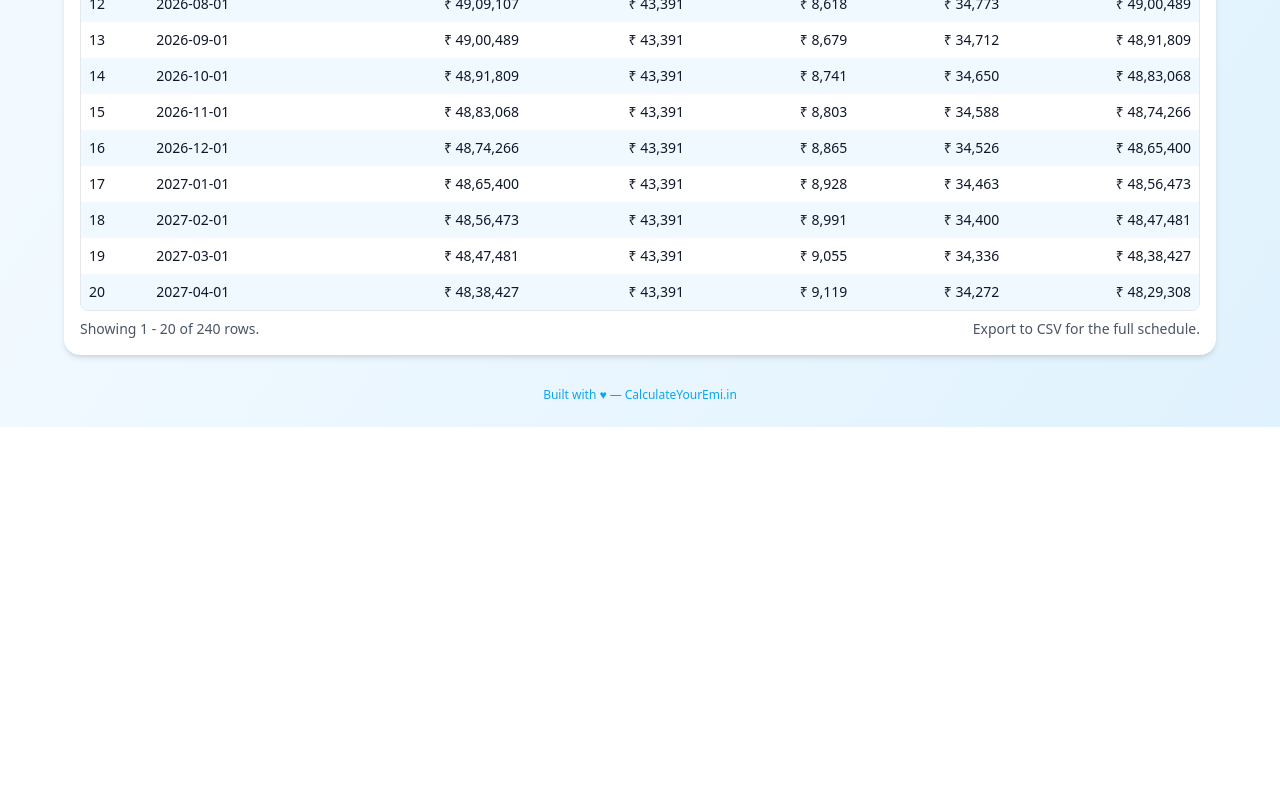
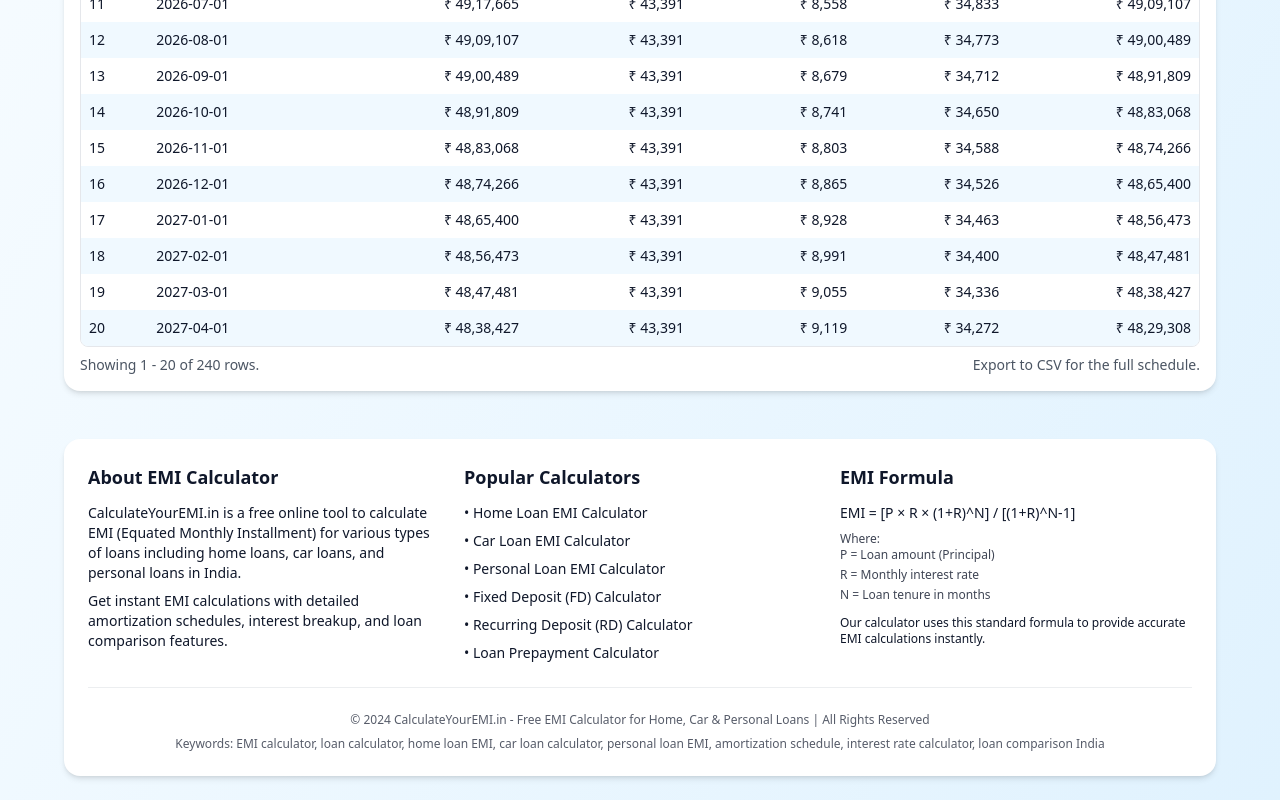
Before and after one commit to arwin10/emi-calculator, a React (Vite) app: page / in a window 1280 px wide. Shown: the part 1527-2327 px from the top of the page. Before the commit the page ends 1954 px from the top, so only its background shows below. Built offline with nearby package versions, Linux system fonts and the light colour scheme; the HTML template or start-up script is replaced by a standard one.

Commit message:
SEO optimization fixes

```diff
--- a/index.html
+++ b/index.html
@@ -1,13 +1,17 @@
 <!doctype html>
-<html>
+<html lang="en">
   <head>
     <meta charset="utf-8" />
     <meta name="viewport" content="width=device-width, initial-scale=1.0" />
-    <title>CalculateYourEMI — EMI calculator & amortization schedule</title>
+    <title>EMI Calculator Online - Home Loan, Car Loan, Personal Loan EMI Calculator 2024 | CalculateYourEMI</title>
 
-    <meta name="description" content="Calculate EMIs, view amortization schedules, and compare loan plans on CalculateYourEMI.in. Fast, mobile-friendly EMI calculator." />
+    <meta name="description" content="Free EMI Calculator for Home Loan, Car Loan & Personal Loan. Calculate monthly EMI, view amortization schedule, compare interest rates. Best online loan calculator in India 2024." />
+    <meta name="keywords" content="EMI calculator, home loan EMI calculator, car loan calculator, personal loan EMI, loan calculator India, amortization schedule, interest calculator, loan comparison, EMI calculation formula, online EMI calculator 2024" />
     <link rel="canonical" href="https://calculateyouremi.in/" />
-    <meta name="robots" content="index,follow" />
+    <meta name="robots" content="index,follow,max-snippet:-1,max-image-preview:large,max-video-preview:-1" />
+    <meta name="author" content="CalculateYourEMI" />
+    <meta name="language" content="English" />
+    <meta name="revisit-after" content="7 days" />
   <!-- Favicon & App Icons -->
   <link rel="icon" type="image/svg+xml" href="/favicon.svg" />
   <!-- 32x32 / 16x16 fallback (generate if not present) -->
@@ -17,11 +21,32 @@
   <meta name="theme-color" content="#0f172a" />
   <link rel="apple-touch-icon" sizes="180x180" href="/apple-touch-icon.png" />
 
-    <!-- Open Graph / Social -->
-    <meta property="og:title" content="CalculateYourEMI — EMI calculator & amortization schedule" />
-    <meta property="og:description" content="Calculate EMIs, view amortization schedules, and compare loan plans." />
+    <!-- Open Graph / Facebook -->
+    <meta property="og:title" content="EMI Calculator Online - Home Loan, Car Loan, Personal Loan Calculator 2024" />
+    <meta property="og:description" content="Free EMI Calculator for Home Loan, Car Loan & Personal Loan. Calculate monthly EMI, view amortization schedule, compare interest rates instantly." />
     <meta property="og:url" content="https://calculateyouremi.in/" />
     <meta property="og:type" content="website" />
+    <meta property="og:site_name" content="CalculateYourEMI" />
+    <meta property="og:locale" content="en_IN" />
+    <meta property="og:image" content="https://calculateyouremi.in/apple-touch-icon.png" />
+    <meta property="og:image:width" content="1200" />
+    <meta property="og:image:height" content="630" />
+
+    <!-- Twitter Card -->
+    <meta name="twitter:card" content="summary_large_image" />
+    <meta name="twitter:title" content="EMI Calculator Online - Home Loan, Car Loan, Personal Loan Calculator" />
+    <meta name="twitter:description" content="Free EMI Calculator for all types of loans. Calculate EMI, view amortization schedule & compare loan plans." />
+    <meta name="twitter:image" content="https://calculateyouremi.in/apple-touch-icon.png" />
+    <meta name="twitter:site" content="@calculateyouremi" />
+
+    <!-- Geographic Tags -->
+    <meta name="geo.region" content="IN" />
+    <meta name="geo.placename" content="India" />
+
+    <!-- Performance & Security -->
+    <meta http-equiv="X-UA-Compatible" content="IE=edge" />
+    <link rel="preconnect" href="https://fonts.googleapis.com" />
+    <link rel="dns-prefetch" href="https://fonts.googleapis.com" />
 
     <!-- Structured data: WebSite -->
     <script type="application/ld+json">
@@ -30,16 +55,131 @@
       "@type": "WebSite",
       "url": "https://calculateyouremi.in/",
       "name": "CalculateYourEMI",
-      "description": "Calculate EMIs, view amortization schedules, and compare loan plans.",
+      "alternateName": "EMI Calculator Online",
+      "description": "Free online EMI calculator for home loans, car loans, and personal loans in India. Calculate monthly EMI, view amortization schedule, and compare loan options.",
       "potentialAction": {
         "@type": "SearchAction",
         "target": "https://calculateyouremi.in/?q={search_term_string}",
         "query-input": "required name=search_term_string"
+      },
+      "inLanguage": "en-IN",
+      "publisher": {
+        "@type": "Organization",
+        "name": "CalculateYourEMI",
+        "url": "https://calculateyouremi.in/"
       }
+    }
+    </script>
+
+    <!-- Structured data: WebApplication -->
+    <script type="application/ld+json">
+    {
+      "@context": "https://schema.org",
+      "@type": "WebApplication",
+      "name": "EMI Calculator",
+      "applicationCategory": "FinanceApplication",
+      "offers": {
+        "@type": "Offer",
+        "price": "0",
+        "priceCurrency": "INR"
+      },
+      "operatingSystem": "All",
+      "browserRequirements": "Requires JavaScript. Requires HTML5.",
+      "description": "Free online EMI calculator to calculate monthly installments for home loans, car loans, and personal loans with detailed amortization schedules.",
+      "featureList": [
+        "Home Loan EMI Calculator",
+        "Car Loan EMI Calculator",
+        "Personal Loan EMI Calculator",
+        "Amortization Schedule",
+        "Loan Comparison",
+        "Interest Rate Comparison",
+        "Prepayment Calculator",
+        "FD Calculator",
+        "RD Calculator"
+      ],
+      "screenshot": "https://calculateyouremi.in/apple-touch-icon.png"
+    }
+    </script>
+
+    <!-- Structured data: FAQ -->
+    <script type="application/ld+json">
+    {
+      "@context": "https://schema.org",
+      "@type": "FAQPage",
+      "mainEntity": [
+        {
+          "@type": "Question",
+          "name": "What is EMI?",
+          "acceptedAnswer": {
+            "@type": "Answer",
+            "text": "EMI stands for Equated Monthly Installment. It is a fixed payment amount made by a borrower to a lender at a specified date each calendar month. EMI consists of both principal and interest components."
+          }
+        },
+        {
+          "@type": "Question",
+          "name": "How is EMI calculated?",
+          "acceptedAnswer": {
+            "@type": "Answer",
+            "text": "EMI is calculated using the formula: EMI = [P x R x (1+R)^N]/[(1+R)^N-1], where P is the loan amount (principal), R is the monthly interest rate, and N is the loan tenure in months."
+          }
+        },
+        {
+          "@type": "Question",
+          "name": "Can I prepay my loan to reduce EMI?",
+          "acceptedAnswer": {
+            "@type": "Answer",
+            "text": "Yes, prepaying your loan can help reduce either your EMI amount or loan tenure. Our EMI calculator allows you to simulate prepayment scenarios to see how extra payments affect your loan."
+          }
+        },
+        {
+          "@type": "Question",
+          "name": "What is the difference between home loan, car loan, and personal loan EMI?",
+          "acceptedAnswer": {
+            "@type": "Answer",
+            "text": "The main difference is the interest rate and tenure. Home loans typically have lower interest rates (8-9%) and longer tenure (up to 30 years). Car loans have moderate rates (9-10%) for 5-7 years. Personal loans have higher rates (11-15%) for shorter periods (1-5 years)."
+          }
+        },
+        {
+          "@type": "Question",
+          "name": "Is this EMI calculator free to use?",
+          "acceptedAnswer": {
+            "@type": "Answer",
+            "text": "Yes, CalculateYourEMI is completely free to use. You can calculate EMI for any type of loan without any registration or payment."
+          }
+        }
+      ]
+    }
+    </script>
+
+    <!-- Structured data: BreadcrumbList -->
+    <script type="application/ld+json">
+    {
+      "@context": "https://schema.org",
+      "@type": "BreadcrumbList",
+      "itemListElement": [
+        {
+          "@type": "ListItem",
+          "position": 1,
+          "name": "Home",
+          "item": "https://calculateyouremi.in/"
+        },
+        {
+          "@type": "ListItem",
+          "position": 2,
+          "name": "EMI Calculator",
+          "item": "https://calculateyouremi.in/"
+        }
+      ]
     }
     </script>
   </head>
   <body>
+    <!-- Hidden SEO content for better indexing -->
+    <noscript>
+      <h1>EMI Calculator - Calculate Home Loan, Car Loan & Personal Loan EMI Online</h1>
+      <p>Free EMI calculator for all types of loans in India. Calculate your monthly EMI, view detailed amortization schedules, and compare different loan options. Our calculator supports home loans, car loans, personal loans, fixed deposits (FD), and recurring deposits (RD).</p>
+      <p>Please enable JavaScript to use this calculator.</p>
+    </noscript>
     <div id="root"></div>
     <script type="module" src="/src/main.jsx"></script>
   </body>
--- a/src/App.jsx
+++ b/src/App.jsx
@@ -112,8 +112,8 @@ export default function App() {
       <div className="max-w-6xl mx-auto">
   <header className="flex flex-col sm:flex-row sm:items-center sm:justify-between mb-6 gap-3">
           <div>
-            <h1 className="text-3xl font-bold">CalculateYourEmi.in</h1>
-            <p className="text-sm opacity-80">Home · Car · Personal — estimates, charts & schedule</p>
+            <h1 className="text-3xl font-bold">EMI Calculator - Calculate Your Loan EMI Online</h1>
+            <p className="text-sm opacity-80">Home Loan · Car Loan · Personal Loan — Free EMI Calculator with Amortization Schedule</p>
           </div>
 
             <div className="flex flex-wrap items-center gap-3">
@@ -460,7 +460,41 @@ export default function App() {
           </div>
         )}
 
-  <footer className="mt-8 text-center text-xs text-sky-500">Built with ♥ — CalculateYourEmi.in</footer>
+  <footer className={`mt-12 ${cardBg} rounded-2xl shadow-md p-6 ${cardBorder}`}>
+          <div className="grid grid-cols-1 md:grid-cols-2 lg:grid-cols-3 gap-6 text-sm">
+            <div>
+              <h3 className="font-bold text-lg mb-3">About EMI Calculator</h3>
+              <p className="mb-2">CalculateYourEMI.in is a free online tool to calculate EMI (Equated Monthly Installment) for various types of loans including home loans, car loans, and personal loans in India.</p>
+              <p>Get instant EMI calculations with detailed amortization schedules, interest breakup, and loan comparison features.</p>
+            </div>
+            <div>
+              <h3 className="font-bold text-lg mb-3">Popular Calculators</h3>
+              <ul className="space-y-2">
+                <li>• Home Loan EMI Calculator</li>
+                <li>• Car Loan EMI Calculator</li>
+                <li>• Personal Loan EMI Calculator</li>
+                <li>• Fixed Deposit (FD) Calculator</li>
+                <li>• Recurring Deposit (RD) Calculator</li>
+                <li>• Loan Prepayment Calculator</li>
+              </ul>
+            </div>
+            <div>
+              <h3 className="font-bold text-lg mb-3">EMI Formula</h3>
+              <p className="mb-2">EMI = [P × R × (1+R)^N] / [(1+R)^N-1]</p>
+              <p className="text-xs opacity-80">Where:</p>
+              <ul className="text-xs opacity-80 space-y-1">
+                <li>P = Loan amount (Principal)</li>
+                <li>R = Monthly interest rate</li>
+                <li>N = Loan tenure in months</li>
+              </ul>
+              <p className="mt-3 text-xs">Our calculator uses this standard formula to provide accurate EMI calculations instantly.</p>
+            </div>
+          </div>
+          <div className="mt-6 pt-6 border-t text-center text-xs opacity-70">
+            <p>© 2024 CalculateYourEMI.in - Free EMI Calculator for Home, Car & Personal Loans | All Rights Reserved</p>
+            <p className="mt-2">Keywords: EMI calculator, loan calculator, home loan EMI, car loan calculator, personal loan EMI, amortization schedule, interest rate calculator, loan comparison India</p>
+          </div>
+        </footer>
       </div>
     </div>
   )
```
Also changed, not shown: public/robots.txt, 10 other files (tests, documents, lock files or other folders).
